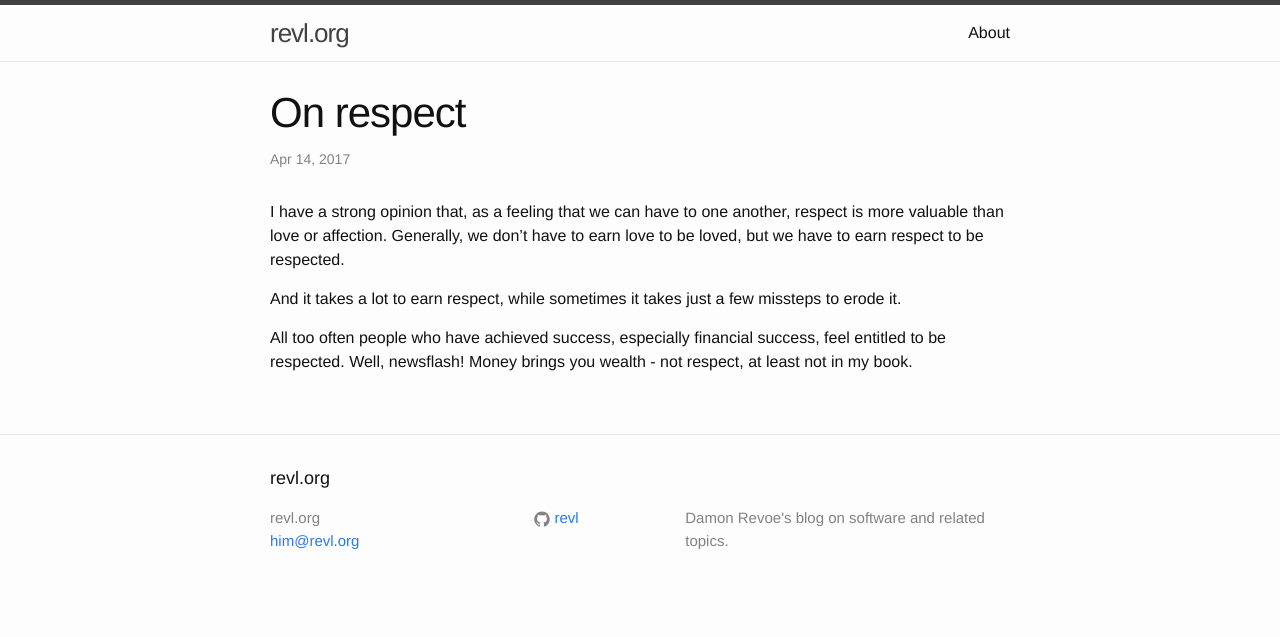
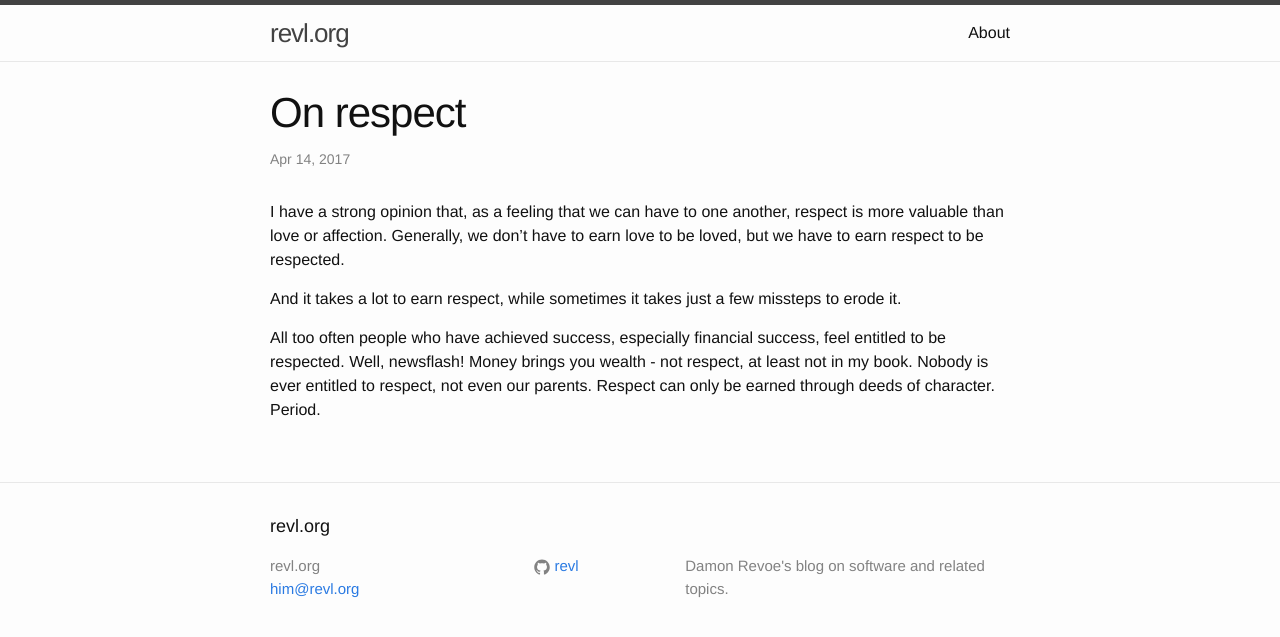
Before and after one commit to revl/revl.github.io, a Jekyll site: the page built from _posts/2017-04-14-respect.md, in a window 1280 px wide. Shown: the top 637 px of the page. Built offline with Jekyll 4.4.1, drawn with Linux system fonts in a browser that asks for light colours; comment, search, counter and statistics services are not loaded.

Commit message:
Update the post about respect

```diff
--- a/_posts/2017-04-14-respect.md
+++ b/_posts/2017-04-14-respect.md
@@ -14,4 +14,6 @@ missteps to erode it.
 
 All too often people who have achieved success, especially financial
 success, feel entitled to be respected. Well, newsflash! Money brings
-you wealth - not respect, at least not in my book.
+you wealth - not respect, at least not in my book. Nobody is ever
+entitled to respect, not even our parents. Respect can only be earned
+through deeds of character. Period.
```
